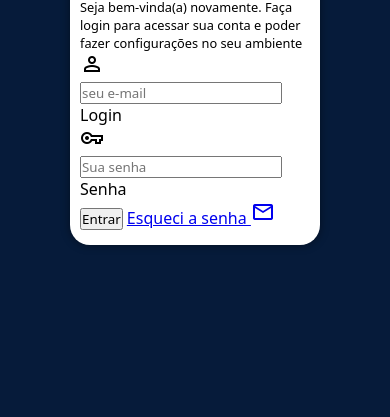
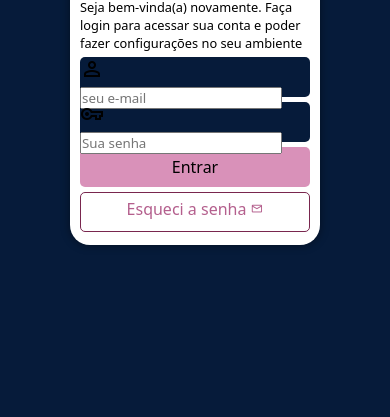
Before and after one commit to MarceloSouzaLourencodeOliveira/projeto-login, a plain HTML site: page index.html in a window 390 px wide. Shown: the part 427-844 px from the top of the page. Drawn offline with nearby package versions, Linux system fonts and the light colour scheme.

Commit message:
atualização no css mobile first

```diff
--- a/estilos/style.css
+++ b/estilos/style.css
@@ -48,7 +48,7 @@ section#login {
 
 section#login > div#imagem {
     display: block;
-    background: #63A687 url(../imagens/pexels-dids-2911521.jpg) no-repeat;
+    background: #2E2963 url(../imagens/pexels-dids-2911521.jpg) no-repeat;
     background-size: cover;
     background-position: right ;
     height: 200px;
@@ -66,3 +66,54 @@ div#formulario > h1 {
 div#formulario > p {
     font-size: 0.8em;
 }
+
+form > div.campo {
+    background-color:#061B3A ;
+    display: block;
+    width: 100%;
+    height: 40px;
+    border-radius: 5px;
+    margin: 5px 0px;
+}
+div.campo > label {
+    display: none;
+}
+
+form > input[type=submit] {
+    display: block;
+    font-size: 1em;
+    width: 100%;
+    height: 40px;
+    background-color:#D991B9;
+    color: rgb(0, 0, 0);
+    border: none;
+    border-radius: 5px;
+    cursor: pointer;
+}
+
+form > input[type=submit]:hover {
+    background-color: #b45f8d;
+}
+
+form > a.botao {
+    display: block;
+    text-align: center;
+    font-size: 1em;
+    width: 100%;
+    height: 40px;
+    padding-top: 5px;
+    margin-top: 5px;
+    background-color: white;
+    color: #b45f8d;
+    border: 1px solid #79264e;
+    border-radius: 5px;
+    text-decoration: none;
+}
+
+form > a.botao:hover {
+    background-color: #ffd4e9;
+}
+
+form > a.botao > span {
+    font-size: 0.8em;
+}
--- a/index.html
+++ b/index.html
@@ -35,7 +35,7 @@
                         <label for="isenha">Senha</label>
                     </div>
                     <input type="submit" value="Entrar">
-                    <a href="esqueci.html">
+                    <a href="esqueci.html" class="botao">
                         Esqueci a senha <span class="material-symbols-outlined">
                             mail
                             </span>
```
